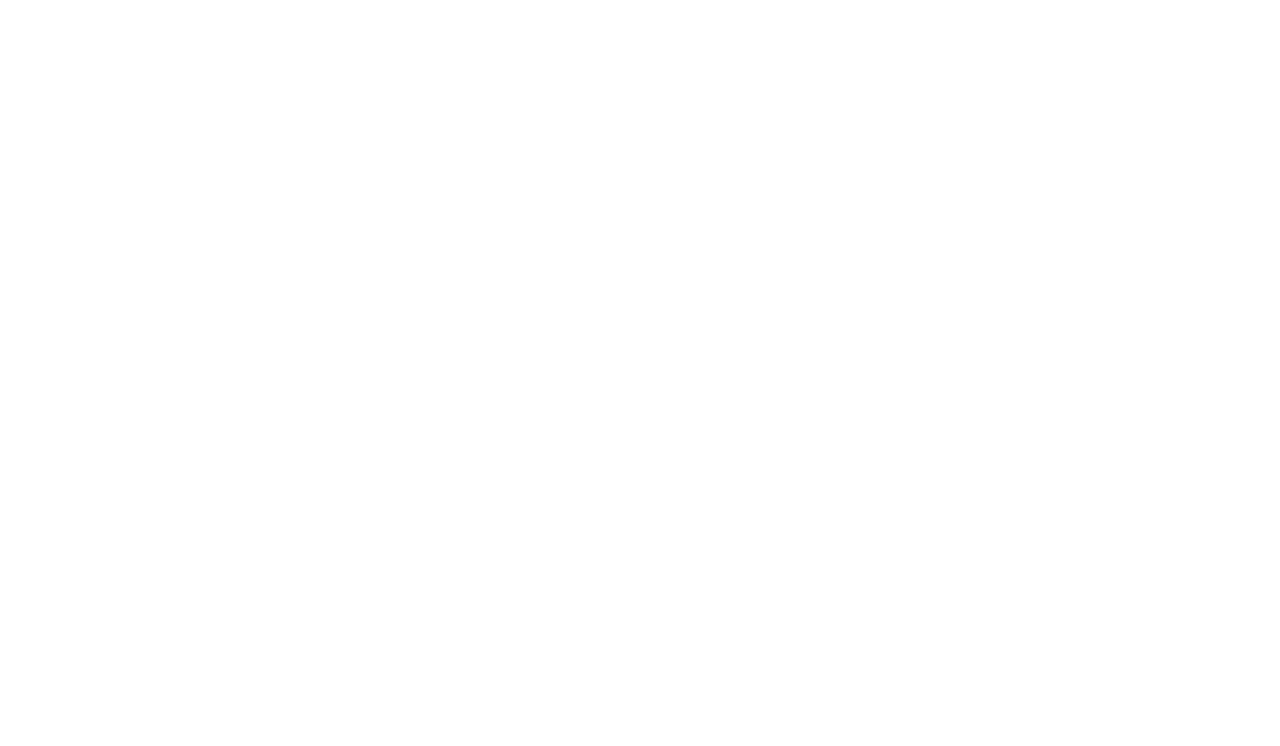
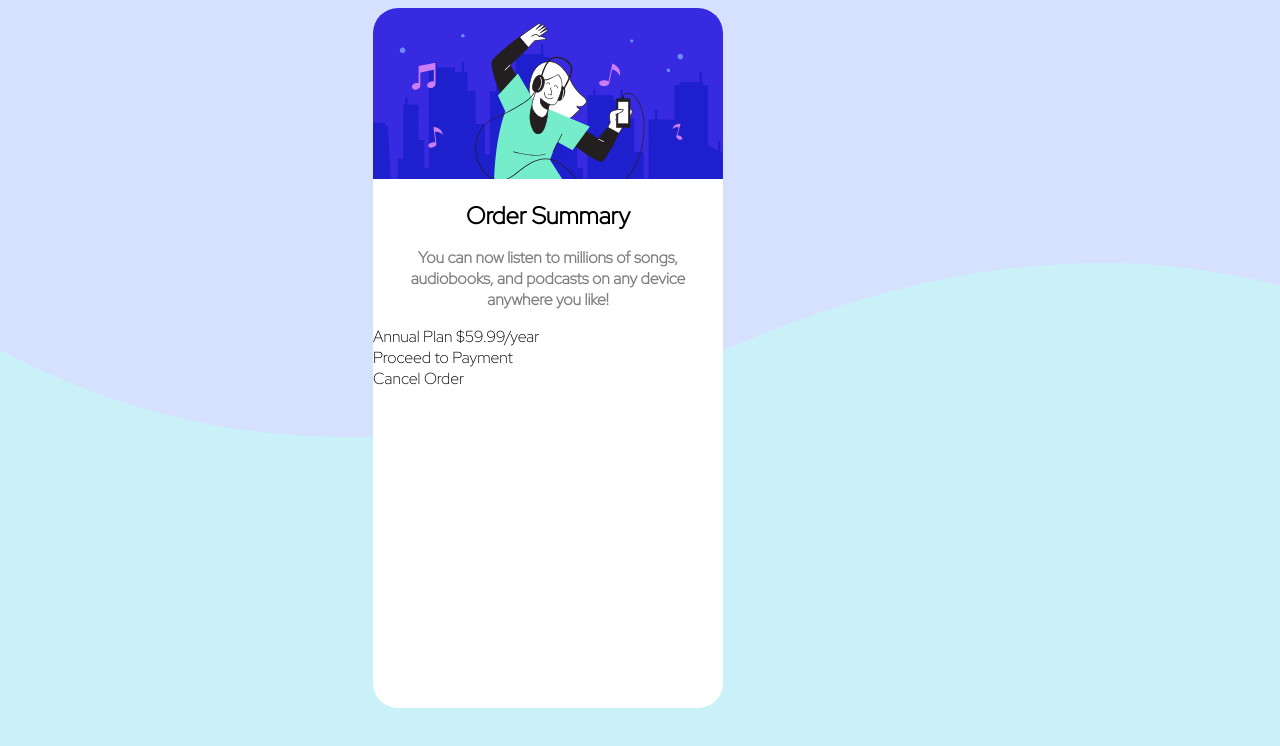
Before and after one commit to KAMA-Kasckak-Martin/Order-summary-component, a plain HTML site: page index.html in a window 1280 px wide. Drawn offline with Linux system fonts and the light colour scheme.

Commit message:
feat: add backroun,box and text

```diff
--- a/index.html
+++ b/index.html
@@ -2,10 +2,32 @@
 <html lang="en">
   <head>
     <link rel="stylesheet" href="style.css" />
+    <link rel="preconnect" href="https://fonts.googleapis.com" />
+    <link rel="preconnect" href="https://fonts.gstatic.com" crossorigin />
+    <link
+      href="https://fonts.googleapis.com/css2?family=Red+Hat+Display:wght@300&display=swap"
+      rel="stylesheet"
+    />
     <meta charset="UTF-8" />
     <meta http-equiv="X-UA-Compatible" content="IE=edge" />
     <meta name="viewport" content="width=device-width, initial-scale=1.0" />
     <title>Document</title>
   </head>
-  <body></body>
+  <body>
+    <div class="box">
+      <div class="header">
+        <img src="images/illustration-hero.svg" alt="" />
+      </div>
+      <div class="text">
+        <h1>Order Summary</h1>
+        <p>
+          You can now listen to millions of songs, audiobooks, and podcasts on
+          any device anywhere you like!
+        </p>
+      </div>
+      <div class="buy">Annual Plan $59.99/year</div>
+      <div class="pay">Proceed to Payment</div>
+      <div class="cancel">Cancel Order</div>
+    </div>
+  </body>
 </html>
--- a/style.css
+++ b/style.css
@@ -0,0 +1,42 @@
+* {
+  box-sizing: border-box;
+  font-family: "Red Hat Display", sans-serif;
+}
+
+body {
+  max-width: 1080px;
+  background-image: url(/images/pattern-background-desktop.svg);
+  background-repeat: no-repeat;
+  background-color: rgb(201, 241, 247);
+}
+
+.box {
+  width: 350px;
+  height: 700px;
+  border-radius: 25px;
+  overflow: hidden;
+  position: relative;
+  margin: auto;
+  background-color: white;
+}
+
+img {
+  width: 100%;
+}
+
+p {
+  text-align: center;
+  margin: 1rem;
+  opacity: 0.5;
+  font-weight: 600;
+}
+
+h1 {
+  opacity: 1;
+  font-weight: 900;
+  font-size: 1.5rem;
+  text-align: center;
+}
+
+.buy {
+}
```
